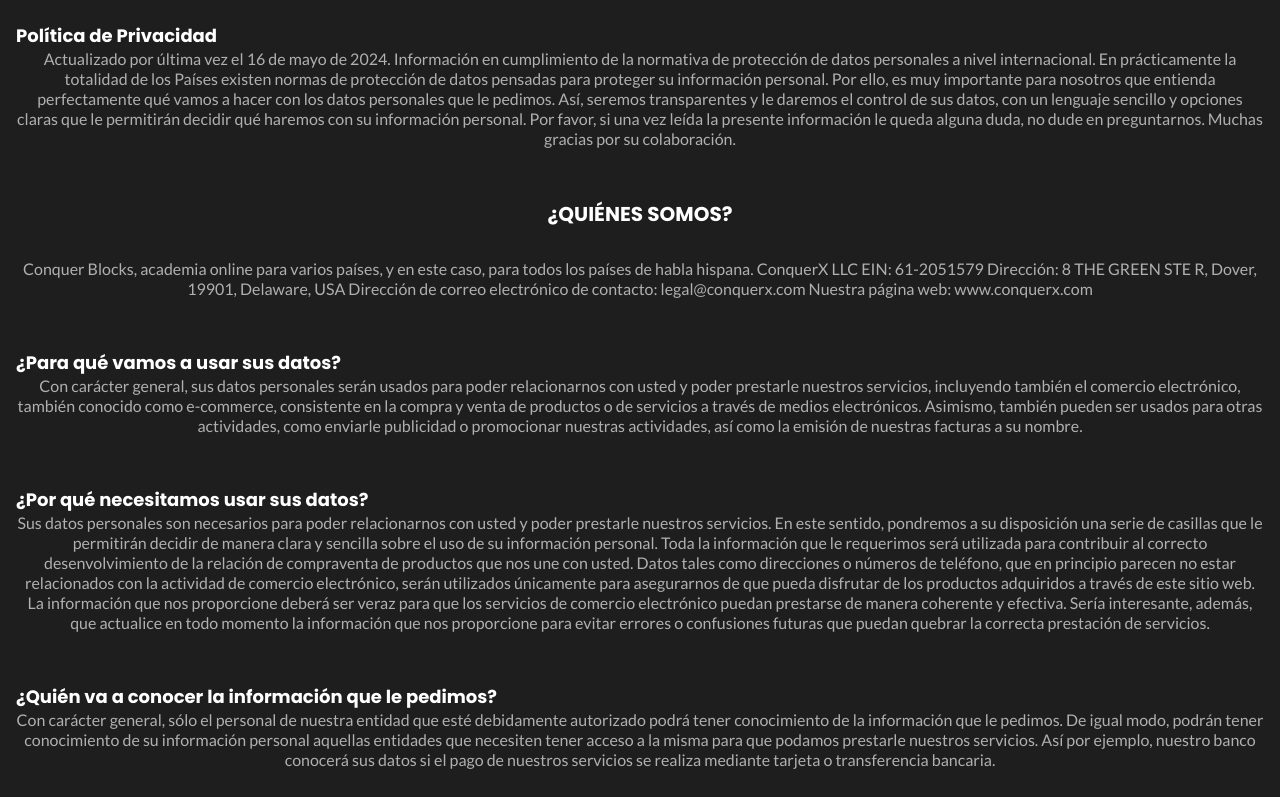
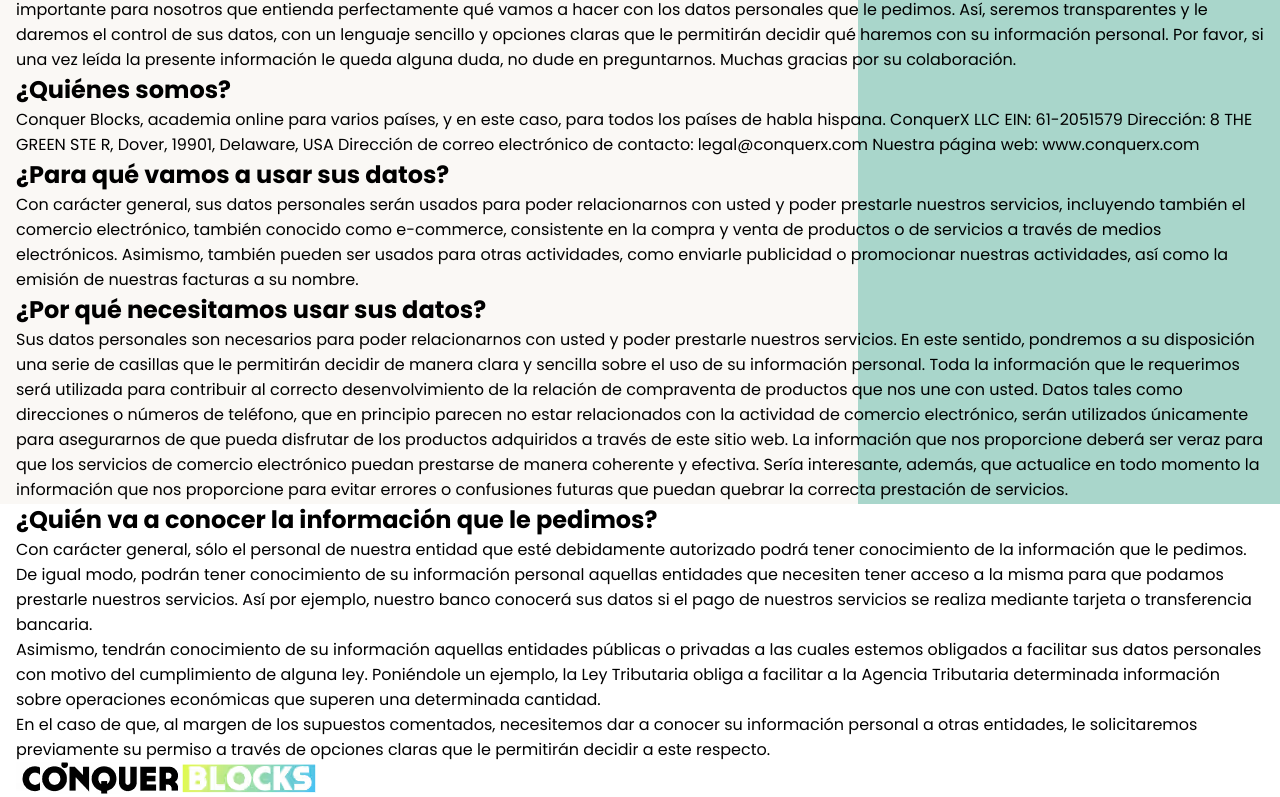
Before and after one commit to ArielMartinezI/ProyectoConquer, a website built with Vite: page avisolegal.html in a window 1280 px wide. Shown: the part 176-973 px from the top of the page. Built offline with nearby package versions, Linux system fonts and the light colour scheme.

Commit message:
Actualizando rutas

```diff
--- a/avisolegal.html
+++ b/avisolegal.html
@@ -11,7 +11,7 @@
     <meta property="og:type" content="Ariel Martinez">
     <meta property="og:url" content="Ariel Martinez">
     <meta property="og:image" content="Ariel Martinez">
-    <link rel="stylesheet" href="./assets/style.css">
+    <link rel="stylesheet" href="./sass/stylesheets/style.css">
     <link rel="preconnect" href="https://fonts.googleapis.com">
     <link rel="preconnect" href="https://fonts.gstatic.com" crossorigin>
     <link href="https://fonts.googleapis.com/css2?family=Poppins:ital,wght@0,100;0,200;0,300;0,400;0,500;0,600;0,700;0,800;0,900;1,100;1,200;1,300;1,400;1,500;1,600;1,700;1,800;1,900&display=swap" rel="stylesheet">
```
Also changed, not shown: blog.html (+1 -1 lines), contacto.html (+1 -1 lines), cursos.html (+1 -1 lines), index.html (+1 -1 lines), login.html (+1 -1 lines), quienessomos.html (+1 -1 lines), registro.html (+1 -1 lines), sass/stylesheets/cursos/blockchain.html (+1 -1 lines), sass/stylesheets/cursos/fullstack.html (+1 -1 lines), sass/stylesheets/noticias/noticia1.html (+1 -1 lines), sass/stylesheets/noticias/noticia2.html (+1 -1 lines).
